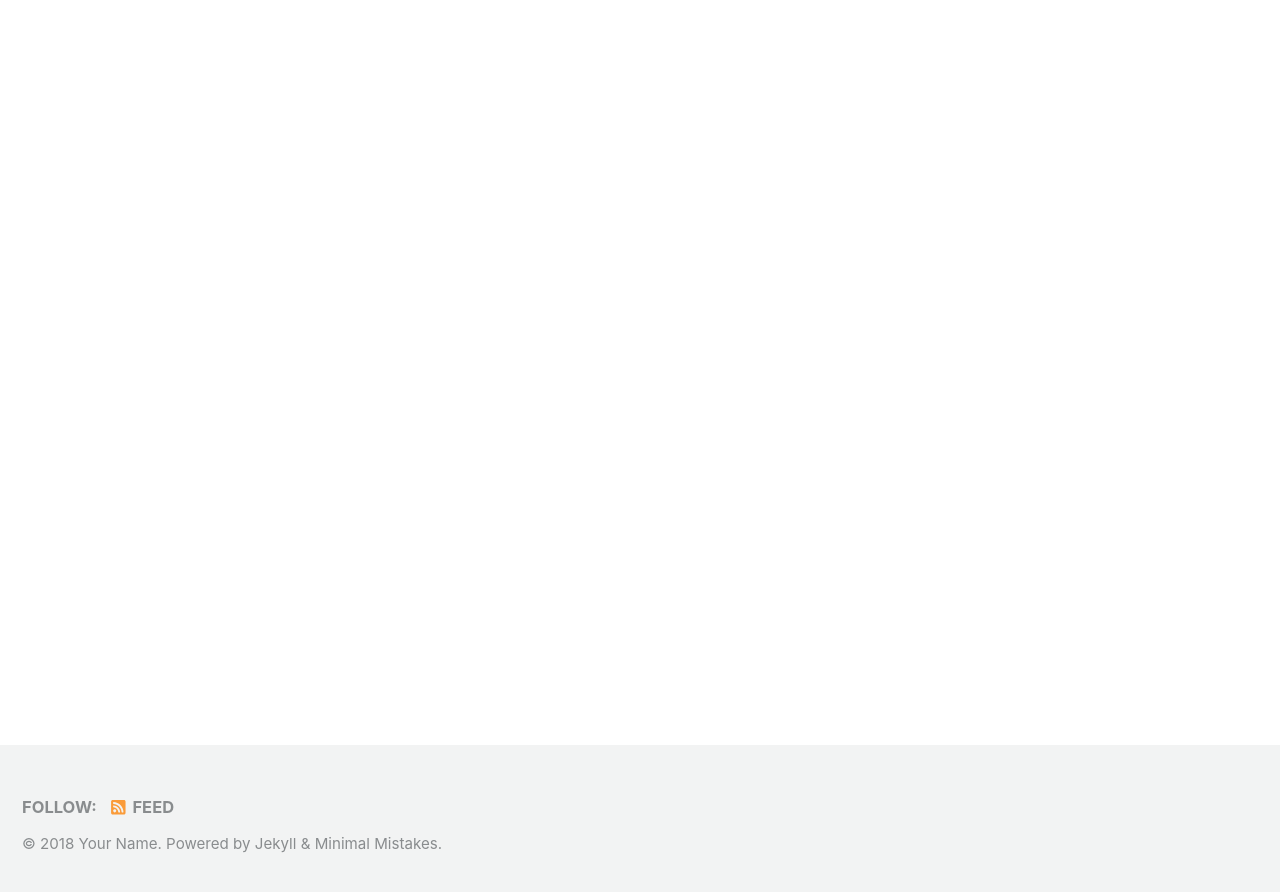
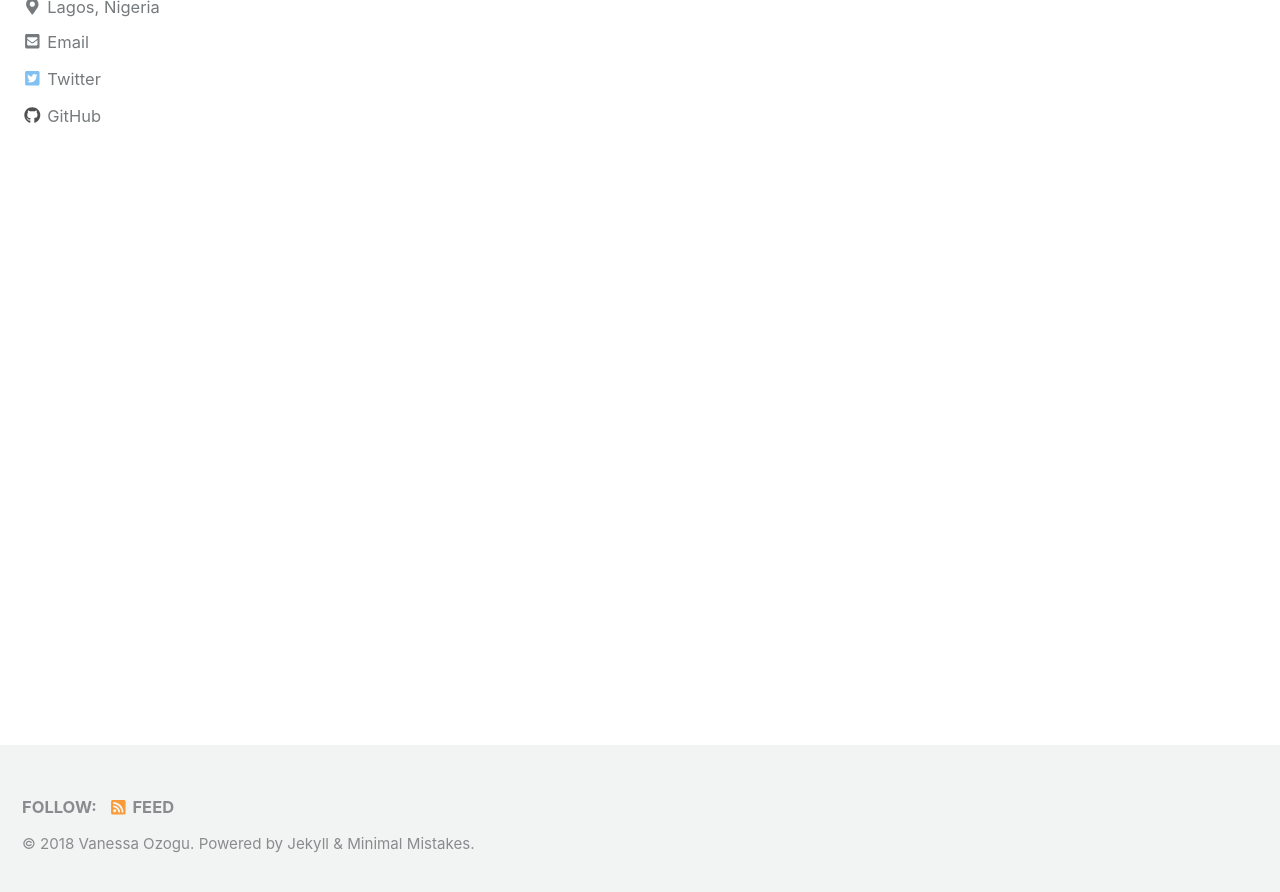
Before and after one commit to vanessaozogu/vanessaozogu.github.io, a Jekyll site: the page built from index.html, in a window 1280 px wide and 900 px high, scrolled down 222 px. Shown: the top 892 px of the window. Built offline with Jekyll 4.4.1, drawn with Linux system fonts in a browser that asks for light colours; cached includes are drawn as plain includes; nearby versions of some CDN libraries; the list of posts is cut into pages by our own code; some of the changed text lies outside the part shown.

Commit message:
config file edit

```diff
--- a/_config.yml
+++ b/_config.yml
@@ -16,10 +16,10 @@ minimal_mistakes_skin    : "default" # "air", "aqua", "contrast", "dark", "dirt"
 
 # Site Settings
 locale                   : "en-US"
-title                    : "Site Title"
+title                    : "Vanessa Ozogu - Portfolio"
 title_separator          : "-"
-name                     : "Your Name"
-description              : "An amazing website."
+name                     : "Vanessa Ozogu"
+description              : "Data Science / Machine Learning Portfolio"
 url                      : # the base hostname & protocol for your site e.g. "https://mmistakes.github.io"
 baseurl                  : # the subpath of your site, e.g. "/blog"
 repository               : # GitHub username/repo-name e.g. "mmistakes/minimal-mistakes"
@@ -101,27 +101,27 @@ analytics:
 
 # Site Author
 author:
-  name             : "Your Name"
+  name             : "Vanessa Ozogu"
   avatar           : # path of avatar image, e.g. "/assets/images/bio-photo.jpg"
-  bio              : "I am an amazing person."
-  location         : "Somewhere"
+  bio              : "Data Science / Machine Learning Portfolio"
+  location         : "Lagos, Nigeria"
   email            :
   links:
     - label: "Email"
       icon: "fas fa-fw fa-envelope-square"
-      # url: mailto:your.name@email.com
+      url: mailto:vanessaozogu@gmail.com
     - label: "Website"
       icon: "fas fa-fw fa-link"
       # url: "https://your-website.com"
     - label: "Twitter"
       icon: "fab fa-fw fa-twitter-square"
-      # url: "https://twitter.com/"
+      url: "https://twitter.com/vannyozogu"
     - label: "Facebook"
       icon: "fab fa-fw fa-facebook-square"
       # url: "https://facebook.com/"
     - label: "GitHub"
       icon: "fab fa-fw fa-github"
-      # url: "https://github.com/"
+      url: "https://github.com/vanessaozogu"
     - label: "Instagram"
       icon: "fab fa-fw fa-instagram"
       # url: "https://instagram.com/"
```
